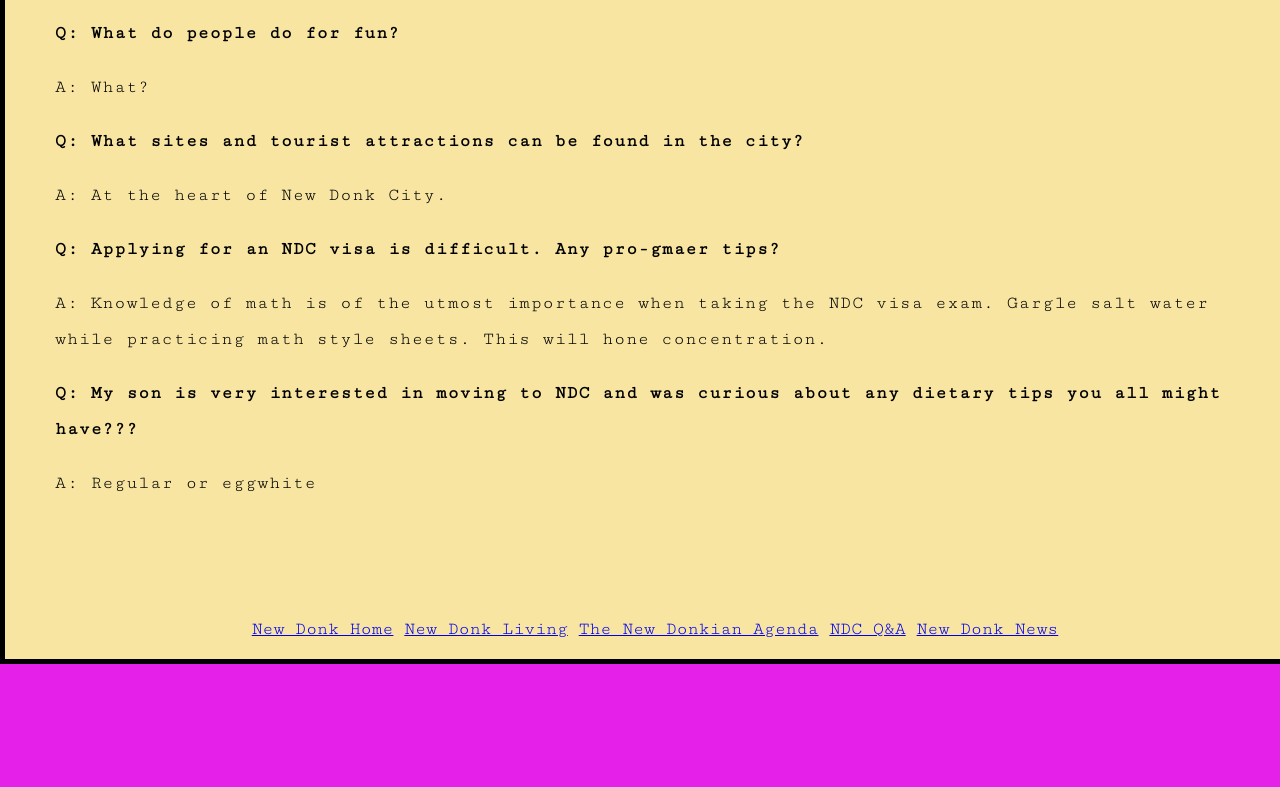
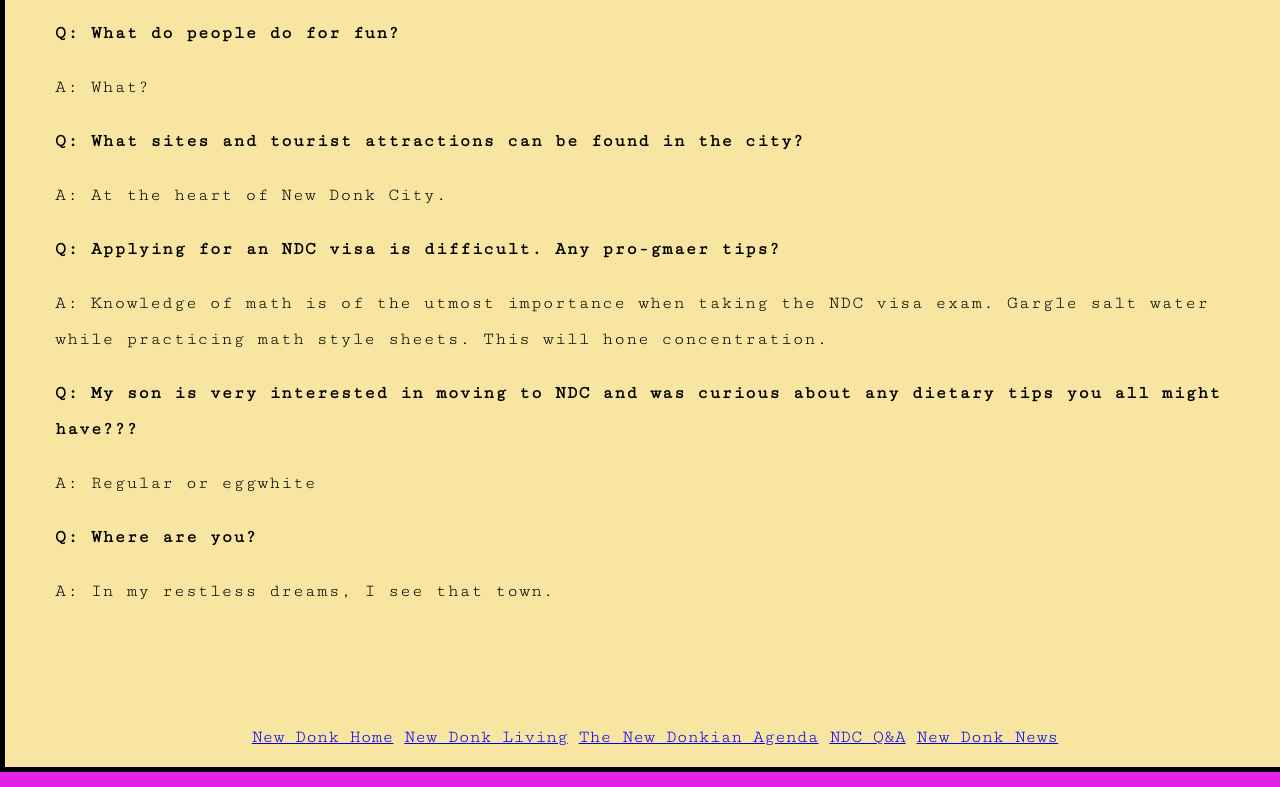
Before and after one commit to bscholl1/bscholl1.github.io, a plain HTML site: page ndc-qa.html in a window 1280 px wide. Shown: the part 385-1172 px from the top of the page. Before the commit the page ends 1064 px from the top, so only its background shows below. Drawn offline with Linux system fonts and the light colour scheme.

Commit message:
Update ndc-qa.html

```diff
--- a/ndc-qa.html
+++ b/ndc-qa.html
@@ -36,6 +36,7 @@
     <p>
         A: At the heart of New Donk City.</P>
 
+
 	<P><b>
 		Q: Applying for an NDC visa is difficult. Any pro-gmaer tips?</b></p>
     <p>
@@ -44,9 +45,15 @@
 
 	<P><b>
 		Q: My son is very interested in moving to NDC and was curious about any dietary tips you all might have???</b></p>
-    <p>
-        A: Regular or eggwhite
-		</P>
+    	<p>
+        	A: Regular or eggwhite
+	</P>
+
+	<p><b>
+		Q: Where are you?</b></p>
+	<p>
+		A: In my restless dreams, I see that town.
+	</p>
 	<br>
 	<br>
 	<br>
```
